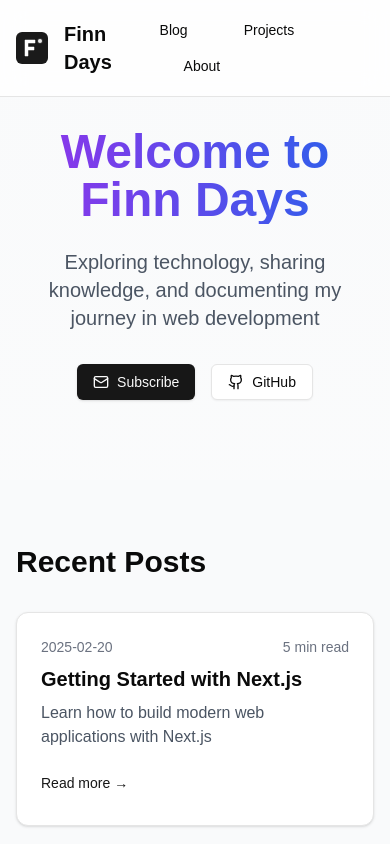
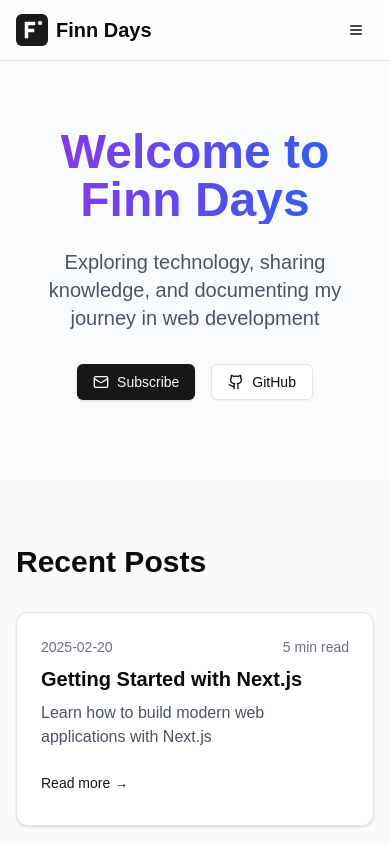
Before and after one commit to Finn7X/finn-dsys, a Next.js app: page / in a window 390 px wide. Shown: the top 844 px of the page. Built offline with nearby package versions, Linux system fonts and the light colour scheme.

Commit message:
主页顶部添加响应式设计

```diff
--- a/src/app/page.tsx
+++ b/src/app/page.tsx
@@ -1,9 +1,17 @@
-import React from 'react';
-import { Card, CardContent } from "@/components/ui/card";
-import { Button } from "@/components/ui/button";
-import { Github, Twitter, Mail } from "lucide-react";
+'use client';
+
+import React, { useState } from 'react';
+import {Card, CardContent} from "@/components/ui/card";
+import {Button} from "@/components/ui/button";
+import {Github, Twitter, Mail, Menu, X} from "lucide-react";
 
 const HomePage = () => {
+    const [mobileMenuOpen, setMobileMenuOpen] = useState(false);
+
+    const toggleMobileMenu = () => {
+        setMobileMenuOpen(!mobileMenuOpen);
+    };
+
     const recentPosts = [
         {
             title: "Getting Started with Next.js",
@@ -30,20 +38,43 @@
             {/* Navigation */}
             <nav className="fixed top-0 w-full bg-white/80 backdrop-blur-md z-50 border-b">
                 <div className="container mx-auto px-4 py-3 flex justify-between items-center">
-            <div className="flex items-center gap-4"> {/* 添加容器并用 gap 控制间距 */}
+                    <div className="flex items-center gap-2">
                         <img
                             src="/favicon.svg"
                             alt="Finn Days Logo"
-                  className="w-8 h-8"  // 设置 logo 大小为 32px，与 SVG 原始尺寸匹配
+                            className="w-8 h-8"
                         />
                         <h1 className="text-xl font-bold">Finn Days</h1>
                     </div>
-            <div className="space-x-6">
+
+                    {/* Desktop Navigation */}
+                    <div className="hidden md:flex space-x-6">
                         <Button variant="ghost">Blog</Button>
                         <Button variant="ghost">Projects</Button>
                         <Button variant="ghost">About</Button>
                     </div>
+
+                    {/* Mobile Menu Button */}
+                    <Button
+                        variant="ghost"
+                        size="icon"
+                        className="md:hidden"
+                        onClick={toggleMobileMenu}
+                    >
+                        {mobileMenuOpen ? <X size={24} /> : <Menu size={24} />}
+                    </Button>
                 </div>
+
+                {/* Mobile Navigation Menu */}
+                {mobileMenuOpen && (
+                    <div className="md:hidden py-3 px-4 bg-white border-b">
+                        <div className="flex flex-col space-y-2">
+                            <Button variant="ghost" className="justify-start">Blog</Button>
+                            <Button variant="ghost" className="justify-start">Projects</Button>
+                            <Button variant="ghost" className="justify-start">About</Button>
+                        </div>
+                    </div>
+                )}
             </nav>
 
             {/* Hero Section */}
@@ -99,7 +130,8 @@
                     <div className="grid gap-8 md:grid-cols-3">
                         <div className="p-6">
                             <div className="text-purple-600 mb-4">
-                  <svg className="w-12 h-12 mx-auto" fill="none" stroke="currentColor" viewBox="0 0 24 24">
+                                <svg className="w-12 h-12 mx-auto" fill="none" stroke="currentColor"
+                                     viewBox="0 0 24 24">
                                     <path strokeLinecap="round" strokeLinejoin="round" strokeWidth="2"
                                           d="M10 20l4-16m4 4l4 4-4 4M6 16l-4-4 4-4"/>
                                 </svg>
@@ -109,7 +141,8 @@
                         </div>
                         <div className="p-6">
                             <div className="text-blue-600 mb-4">
-                  <svg className="w-12 h-12 mx-auto" fill="none" stroke="currentColor" viewBox="0 0 24 24">
+                                <svg className="w-12 h-12 mx-auto" fill="none" stroke="currentColor"
+                                     viewBox="0 0 24 24">
                                     <path strokeLinecap="round" strokeLinejoin="round" strokeWidth="2"
                                           d="M9 12h6m-6 4h6m2 5H7a2 2 0 01-2-2V5a2 2 0 012-2h5.586a1 1 0 01.707.293l5.414 5.414a1 1 0 01.293.707V19a2 2 0 01-2 2z"/>
                                 </svg>
@@ -119,8 +152,10 @@
                         </div>
                         <div className="p-6">
                             <div className="text-green-600 mb-4">
-                  <svg className="w-12 h-12 mx-auto" fill="none" stroke="currentColor" viewBox="0 0 24 24">
-                    <path strokeLinecap="round" strokeLinejoin="round" strokeWidth="2" d="M13 10V3L4 14h7v7l9-11h-7z"/>
+                                <svg className="w-12 h-12 mx-auto" fill="none" stroke="currentColor"
+                                     viewBox="0 0 24 24">
+                                    <path strokeLinecap="round" strokeLinejoin="round" strokeWidth="2"
+                                          d="M13 10V3L4 14h7v7l9-11h-7z"/>
                                 </svg>
                             </div>
                             <h3 className="text-xl font-semibold mb-2">Open Source</h3>
```
Lines whose indentation alone changed are shown as unchanged.
